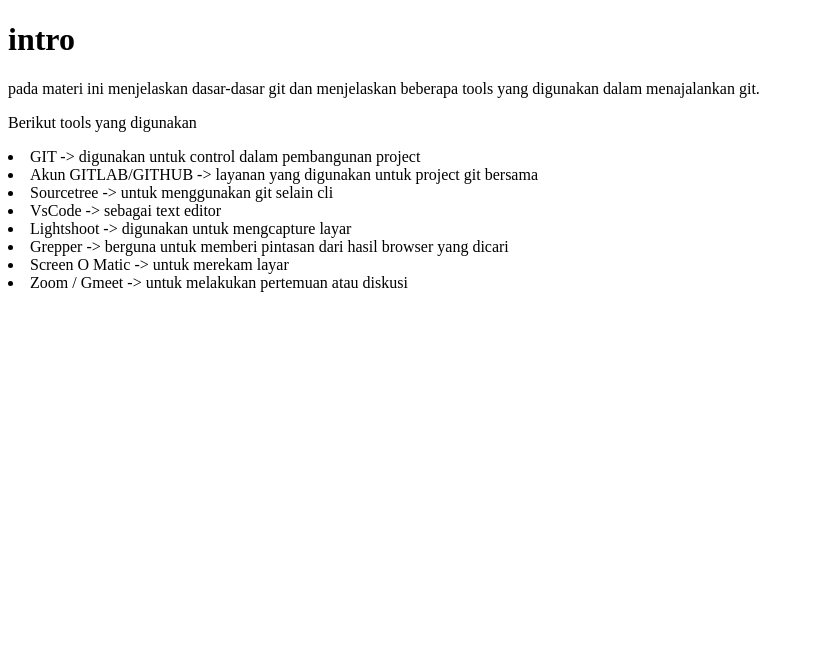
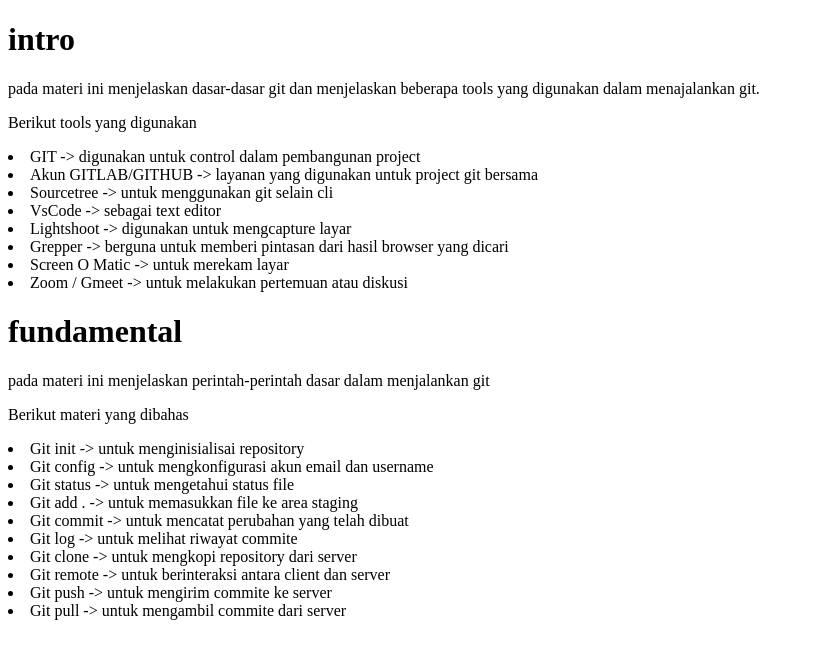
Before and after one commit to zadhilhaq/belajarmern, a plain HTML site: page rangkumangit.html in a window 1280 px wide. Shown: the whole page, without its empty margins (0-814 px from the left). Drawn offline with Linux system fonts and the light colour scheme.

Commit message:
fundamental commite

```diff
--- a/rangkumangit.html
+++ b/rangkumangit.html
@@ -17,5 +17,20 @@
         <li>Screen O Matic -> untuk merekam layar</li>
         <li>Zoom / Gmeet -> untuk melakukan pertemuan atau diskusi</li>
     </div>
+    <div>
+        <h1>fundamental</h1>
+        <p>pada materi ini menjelaskan perintah-perintah dasar dalam menjalankan git</p>
+        <p>Berikut materi yang dibahas</p>
+        <li>Git init -> untuk menginisialisai repository</li>
+        <li>Git config -> untuk mengkonfigurasi akun email dan username</li>
+        <li>Git status -> untuk mengetahui status file</li>
+        <li>Git add . -> untuk memasukkan file ke area staging</li>
+        <li>Git commit -> untuk mencatat perubahan yang telah dibuat</li>
+        <li>Git log -> untuk melihat riwayat commite</li>
+        <li>Git clone -> untuk mengkopi repository dari server</li>
+        <li>Git remote -> untuk berinteraksi antara client dan server</li>
+        <li>Git push -> untuk mengirim commite ke server</li>
+        <li>Git pull -> untuk mengambil commite dari server</li>
+    </div>
 </body>
 </html>
```
